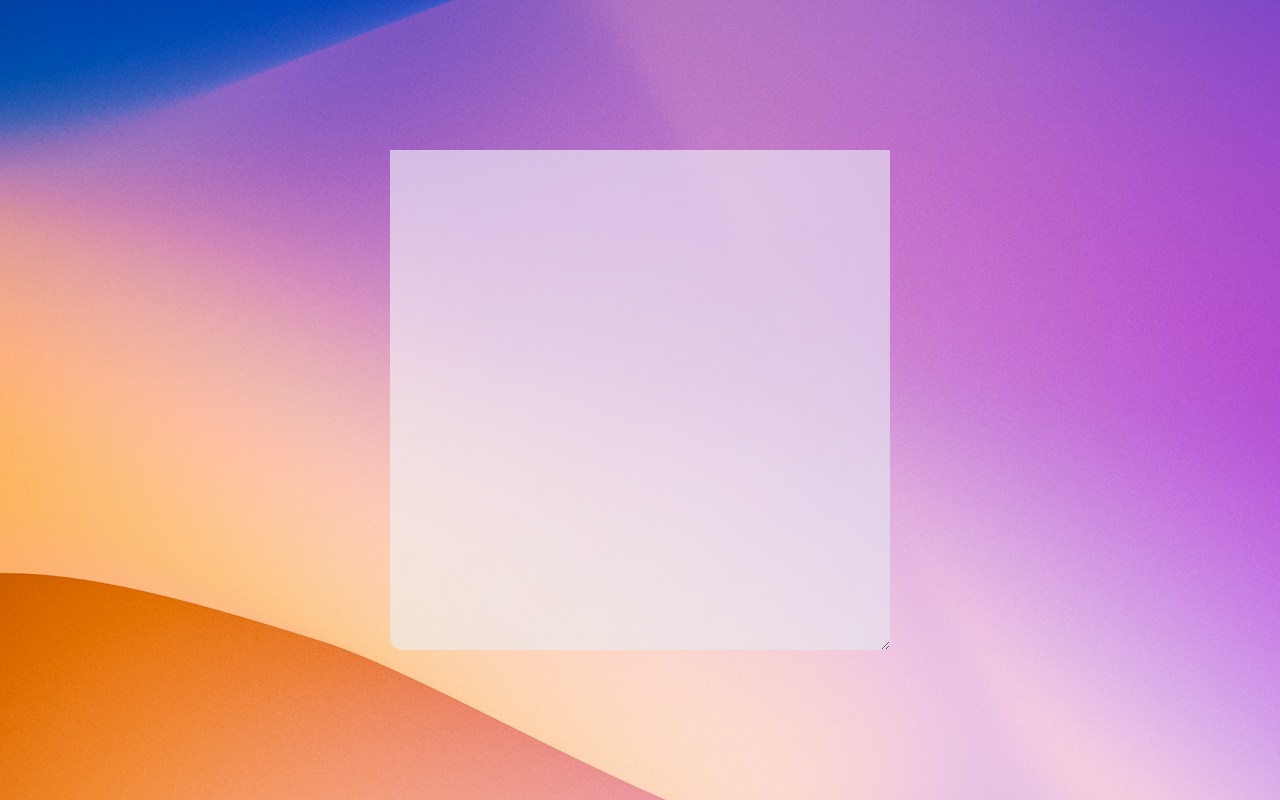
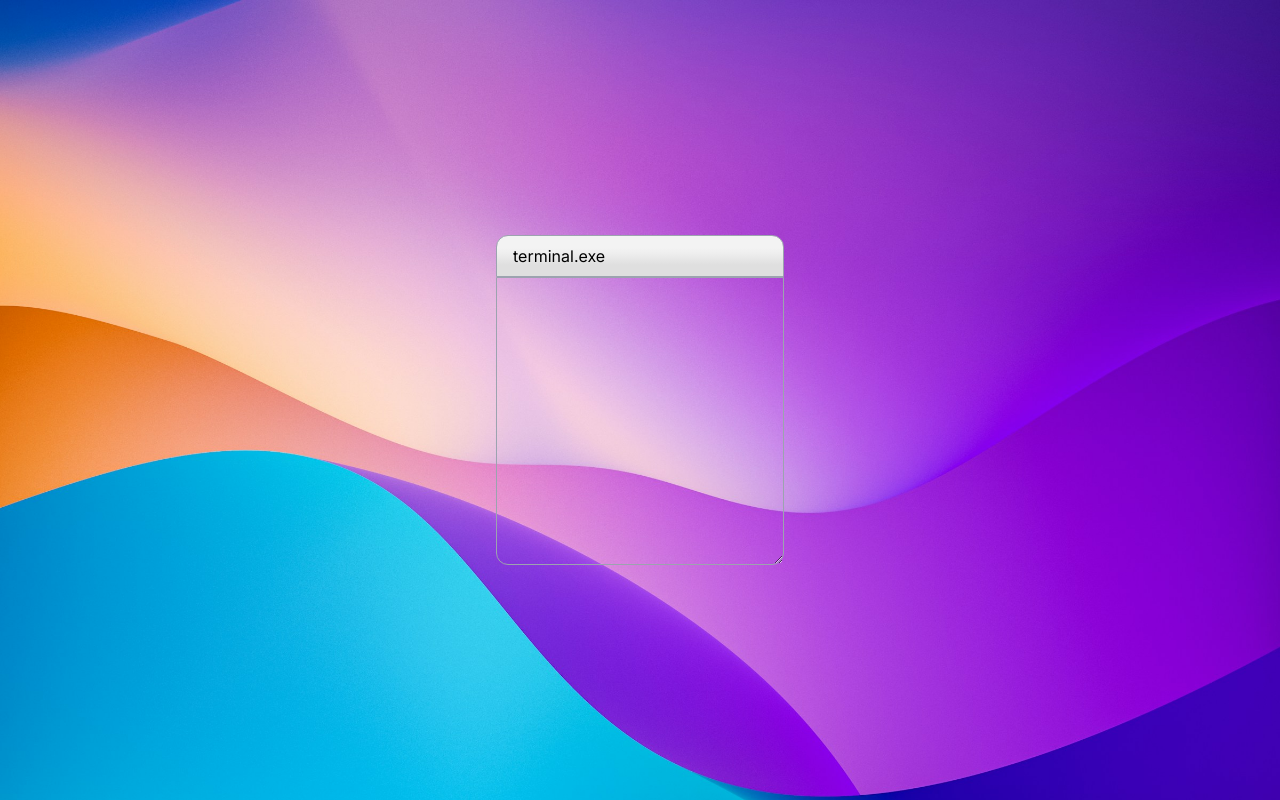
Before and after one commit to Patrykbarc/react-terminal, a React (Vite) app: page / in a window 1280 px wide. Built offline with nearby package versions, Linux system fonts and the light colour scheme.

Commit message:
Created TerminalHeader component

```diff
--- a/src/App.tsx
+++ b/src/App.tsx
@@ -1,9 +1,13 @@
 import { TerminalContainer } from './components/TerminalContainer/TerminalContainer'
+import { TerminalHeader } from './components/TerminalHeader/TerminalHeader'
 
 function App() {
 	return (
 		<div className='h-screen flex items-center justify-center'>
-			<TerminalContainer />
+			<div>
+				<TerminalHeader />
+				<TerminalContainer />
+			</div>
 		</div>
 	)
 }
--- a/src/components/TerminalContainer/TerminalContainer.tsx
+++ b/src/components/TerminalContainer/TerminalContainer.tsx
@@ -1,6 +1,6 @@
 export function TerminalContainer() {
 	return (
-		<div className='relative size-[500px] rounded-b-xl overflow-hidden resize min-w-72 min-h-72'>
+		<div className='relative rounded-b-xl size-full overflow-hidden resize min-w-72 min-h-72 border border-gray-400 max-w-screen-lg max-h-[1024px]'>
 			<input className='absolute bottom-0 w-full z-50 px-5 mb-3 bg-transparent' type='text' />
 			<div className='size-full bg-gradient-to-br from-slate-50 to-slate-200 backdrop-blur-md opacity-60'></div>
 		</div>
--- /dev/null
+++ b/src/components/TerminalHeader/TerminalHeader.tsx
@@ -0,0 +1,7 @@
+export function TerminalHeader() {
+	return (
+		<div className='w-full px-4 py-2  rounded-t-xl border border-gray-400 greyGradient'>
+			terminal.exe
+		</div>
+	)
+}
--- a/src/index.css
+++ b/src/index.css
@@ -10,4 +10,18 @@ body {
 	font-variation-settings: 'slnt' 0;
 
 	background-image: url('./assets//body-background.jpg');
+	background-repeat: no-repeat;
+	background-size: cover;
 }
+
+.greyGradient {
+	background: rgb(243, 243, 243);
+	background: linear-gradient(
+		180deg,
+		rgba(243, 243, 243, 1) 0%,
+		rgba(243, 243, 243, 1) 29%,
+		rgba(238, 238, 238, 1) 44%,
+		rgba(223, 223, 223, 1) 72%,
+		rgba(223, 223, 223, 1) 100%
+	);
+}
```
